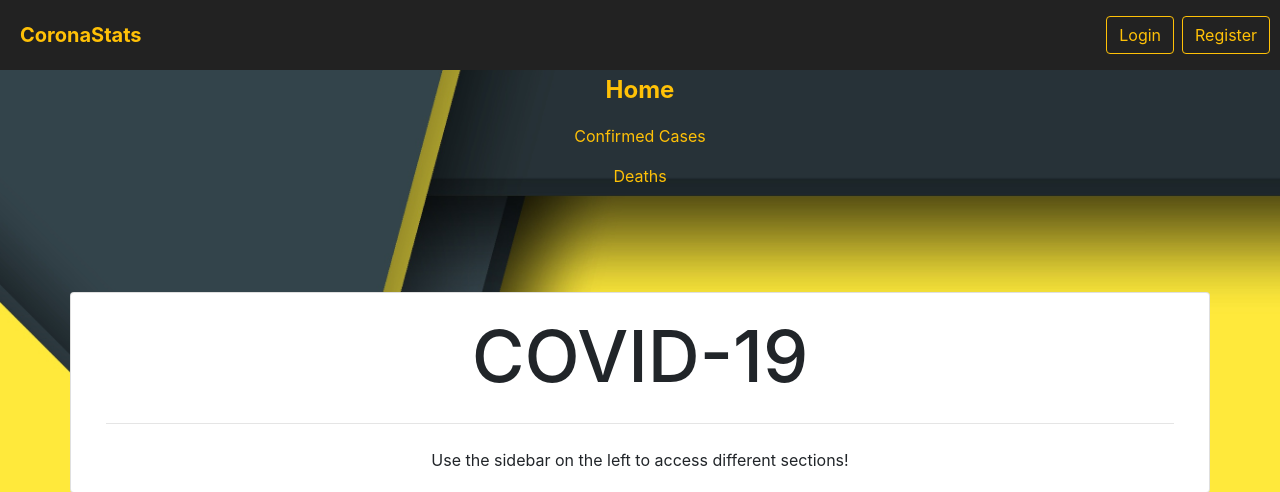
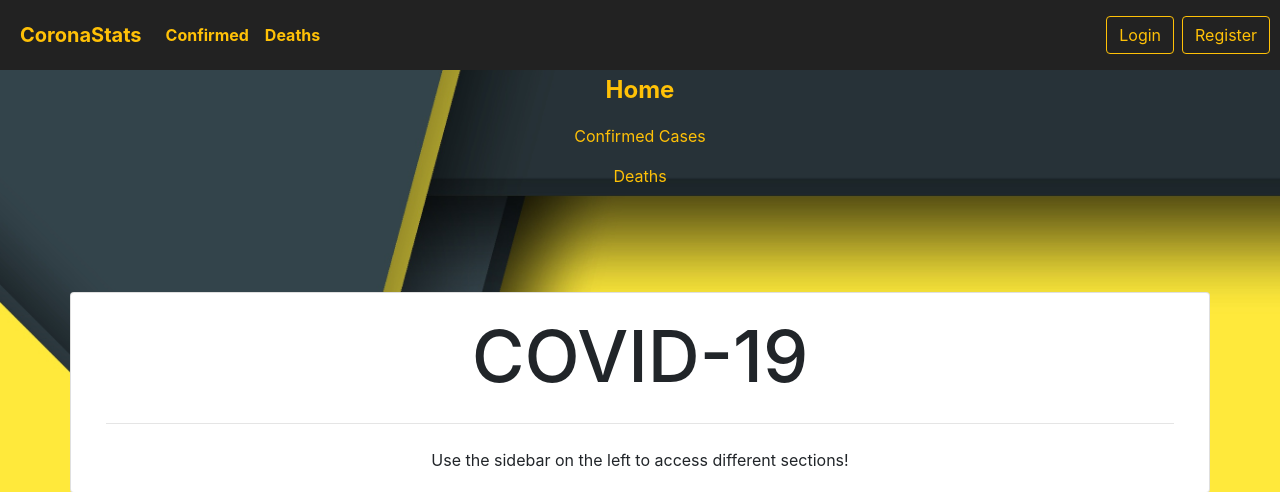
Before and after one commit to soundreaper/CoronaStats, a Flask app: page / in a window 1280 px wide. Shown: the top 492 px of the page. Run offline with Flask 2, Linux system fonts and the light colour scheme; some libraries are stand-ins or nearby versions.

Commit message:
update header for added pages

```diff
--- a/templates/fragments/header.html
+++ b/templates/fragments/header.html
@@ -2,7 +2,8 @@
   <a class="navbar-brand text-warning font-weight-bold" href="{{ url_for('index') }}">CoronaStats</a>
   <div class="collapse navbar-collapse" id="navbarSupportedContent">
     <ul class="navbar-nav mr-auto">
-      <a class="nav-link text-warning font-weight-bold" href="{{ url_for('index') }}"></a>
+      <a class="nav-link text-warning font-weight-bold" href="{{ url_for('confirmed') }}">Confirmed</a>
+      <a class="nav-link text-warning font-weight-bold" href="{{ url_for('deaths') }}">Deaths</a>
     </ul>
     <a class="btn btn-outline-warning my-sm-0 mr-2" href="{{ url_for('login') }}" role="button">Login</a>
     <a class="btn btn-outline-warning my-sm-0" href="{{ url_for('register') }}" role="button">Register</a>
```
